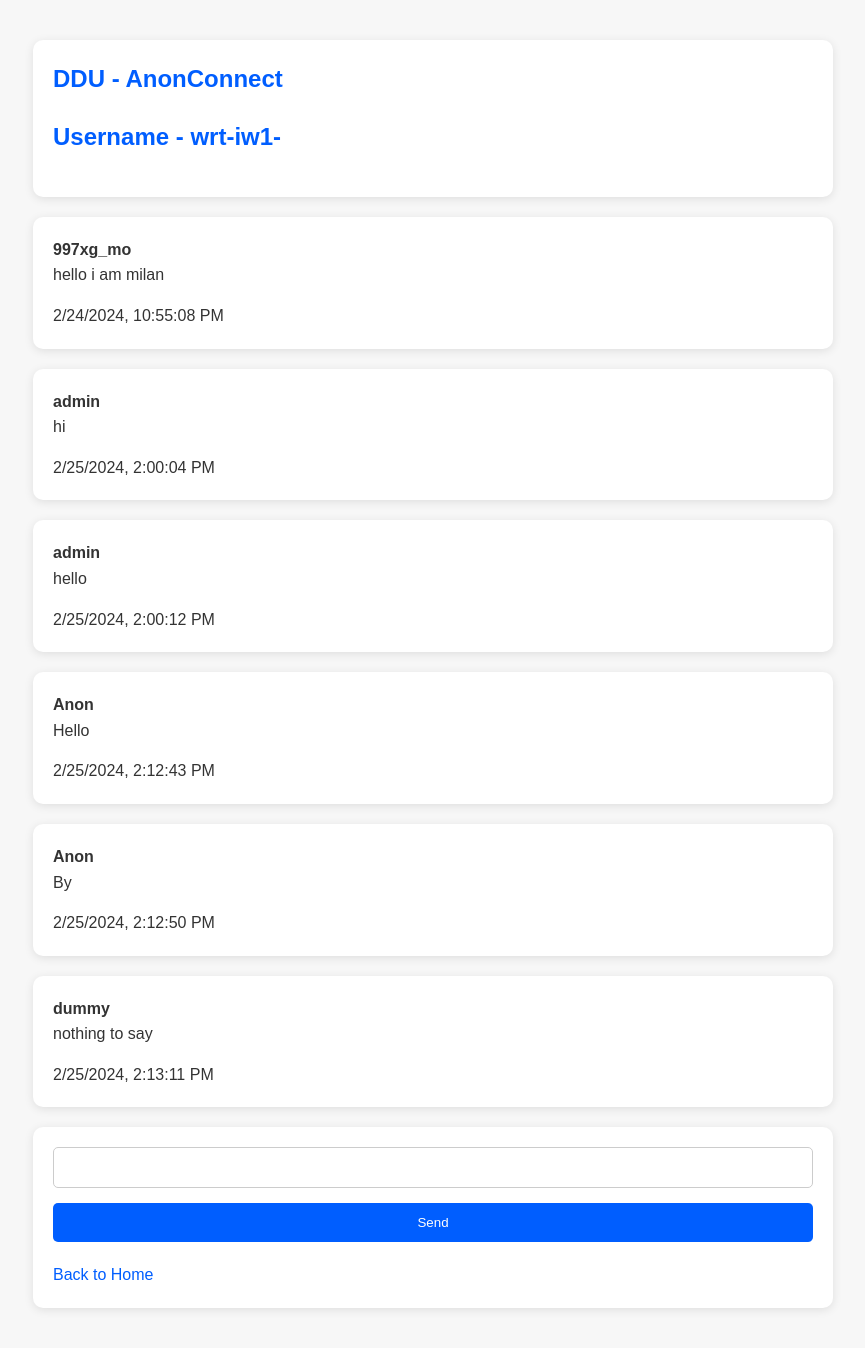
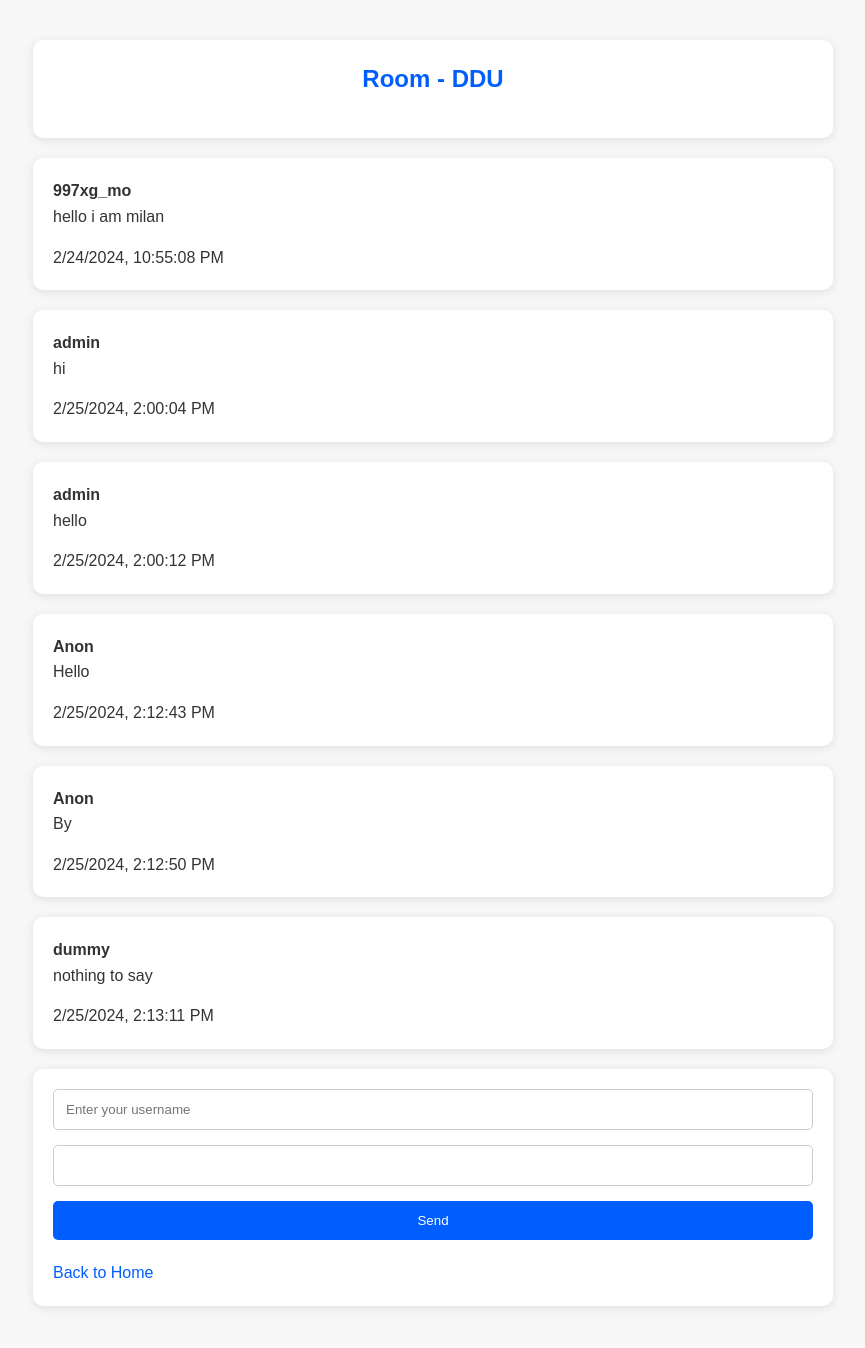
Before and after one commit to Vadhel63/AnonConnect, a Django app: page /DDU/ in a window 1280 px wide. Shown: the whole page, without its empty margins (207-1072 px from the left). After the commit the page ends 1309 px from the top, so only its background shows below. Run offline with Django 3.2, Linux system fonts and the light colour scheme; data comes from the database, SQL or seed files in the repository; both versions use the stored data as it was after the commit; some libraries are stand-ins or nearby versions.

Commit message:
Added custom username field

```diff
--- a/AnonConnect/settings.py
+++ b/AnonConnect/settings.py
@@ -26,7 +26,7 @@ SECRET_KEY = 'm%c30v(4=6q!_ouzf5xx9l7n89pl0#l16lo6+z*g4!49-63@t#'
 # SECURITY WARNING: don't run with debug turned on in production!
 DEBUG = True
 
-ALLOWED_HOSTS = ["127.0.0.1","192.168.1.2","localhost"]
+ALLOWED_HOSTS = ["127.0.0.1","192.168.72.19","localhost"]
 TIME_ZONE = 'Asia/Kolkata'
 
 
--- a/about/templates/about.html
+++ b/about/templates/about.html
@@ -21,6 +21,7 @@
     <li>Enjoy a simple and user-friendly interface designed for seamless communication.</li>
   </ul>
   <p>Whether you're looking to socialize, seek advice, or simply explore new conversations, AnonChat is your platform to connect without constraints.</p>
+  <a href="/">Back to Home</a>
 </div>
 
 </body>
--- a/templates/room.html
+++ b/templates/room.html
@@ -2,6 +2,7 @@
 <html>
 <head>
 <meta name="viewport" content="width=device-width, initial-scale=1">
+<title>AnonConnect | {{room}}</title>
 {% load static %}
 <link rel="stylesheet" href="{% static 'css/style1.css' %}">
 
@@ -9,8 +10,8 @@
 </head>
 <body>
 <div class="container">
-<h2>{{room}} - AnonConnect</h2>
-<h2>Username - {{username}}</h2>
+<h2 class="room-title" align="center">Room - {{room}}</h2>
+{% comment %} <h2>Username - {{username}}</h2> {% endcomment %}
 </div>
 <div id="display"> </div>
 <script>
@@ -48,11 +49,11 @@
 
 <div class="container">
     <form id="post-form">
-        {% csrf_token %}
-        <input type="hidden" name="username" id="username" value="{{username}}"/>
-        <input type="hidden" name="room_id" id="room_id" value="{{room_details.id}}"/>
-        <input type="text" name="message" id="message" width="100px" />
-        <input type="submit" value="Send">
+      {% csrf_token %}
+      <input type="text" name="username" id="username" placeholder="Enter your username" />
+      <input type="hidden" name="room_id" id="room_id" value="{{room_details.id}}"/>
+      <input type="text" name="message" id="message" width="100px" />
+      <input type="submit" value="Send">
     </form>
     <a href='/' class="back">Back to Home</a>
 </div>
@@ -63,12 +64,12 @@
 <script type="text/javascript">
   $(document).on('submit','#post-form',function(e){
     e.preventDefault();
-
+    var username = $('#username').val();
     $.ajax({
       type:'POST',
       url:'/send',
       data:{
-          username:$('#username').val(),
+          username:username,
           room_id:$('#room_id').val(),
           message:$('#message').val(),
         csrfmiddlewaretoken:$('input[name=csrfmiddlewaretoken]').val(),
```
Also changed, not shown: db.sqlite3.
